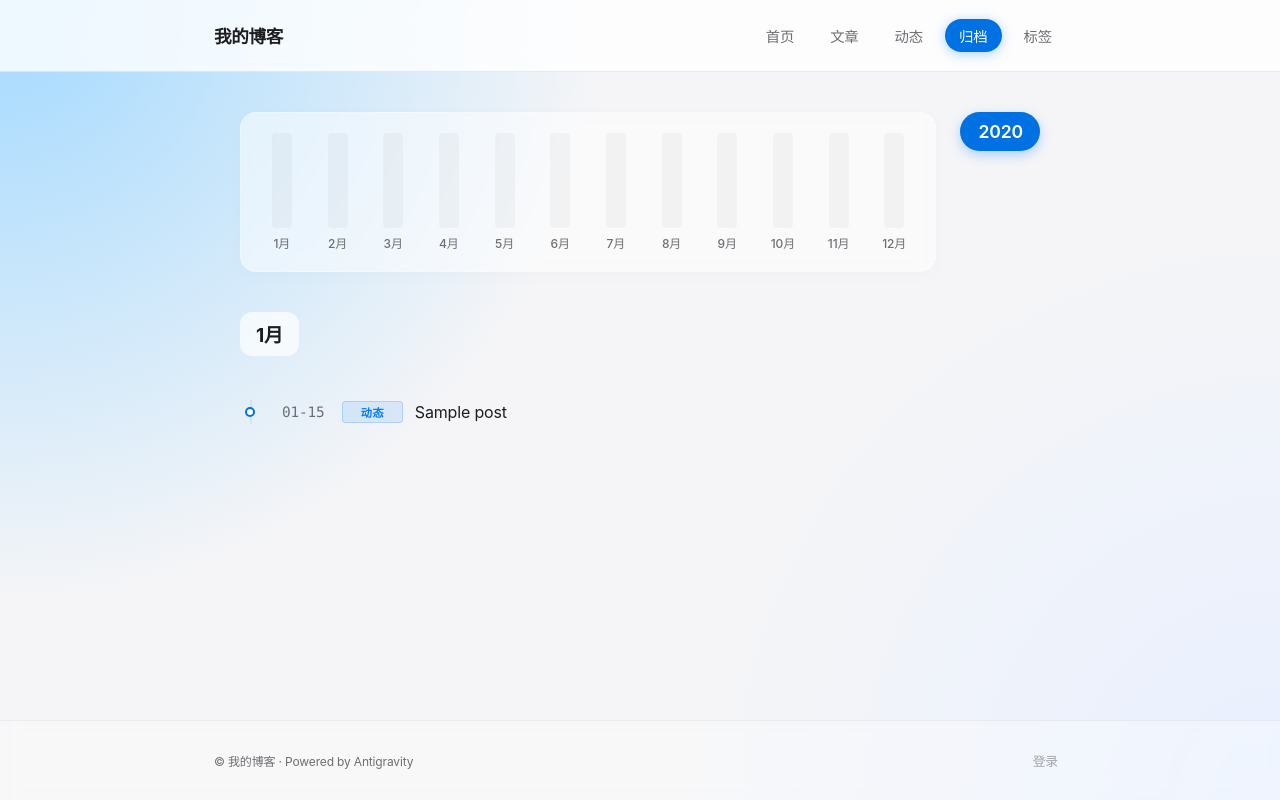
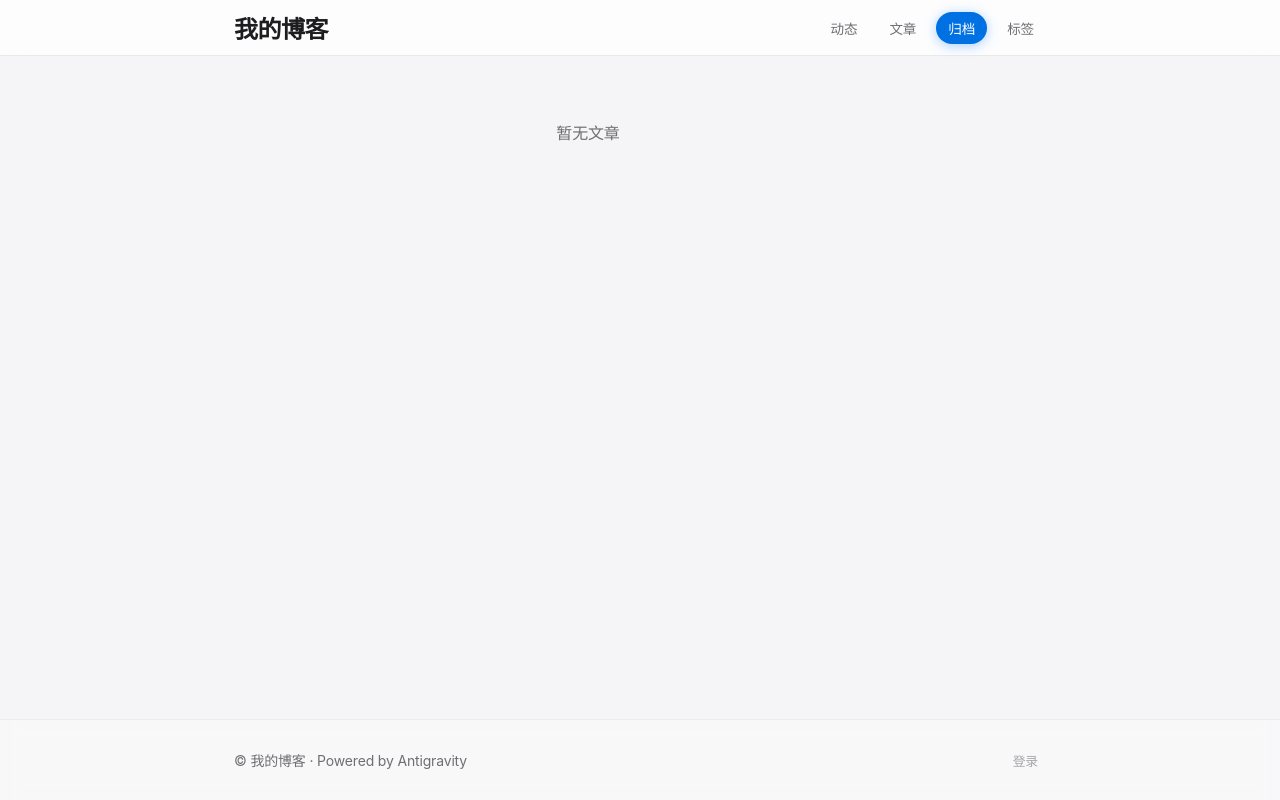
Before and after one commit to hunya-ops/hunya-blog, a Flask app: page /archive in a window 1280 px wide. Run offline with Flask 3, Linux system fonts and the light colour scheme; tables that the repository leaves empty hold one stand-in row (values such as "Sample post"); some libraries are stand-ins or nearby versions.

Commit message:
Refine typography, stacked layout, and visual polish

```diff
--- a/app/routes/main.py
+++ b/app/routes/main.py
@@ -8,9 +8,10 @@
 
 @main_bp.route('/')
 def index():
+    """Homepage now shows Uncut (Dynamic) posts only"""
     page = request.args.get('page', 1, type=int)
-    posts = Post.get_published_posts().paginate(page=page, per_page=current_app.config['POSTS_PER_PAGE'])
-    return render_template('index.html', posts=posts)
+    posts = Post.get_published_posts(post_type='uncut').paginate(page=page, per_page=current_app.config['POSTS_PER_PAGE'])
+    return render_template('index.html', posts=posts, page_title='动态')
 
 
 @main_bp.route('/pulp')
@@ -23,10 +24,8 @@
 
 @main_bp.route('/uncut')
 def feeds():
-    """Uncut feeds only"""
-    page = request.args.get('page', 1, type=int)
-    posts = Post.get_published_posts(post_type='uncut').paginate(page=page, per_page=current_app.config['POSTS_PER_PAGE'])
-    return render_template('index.html', posts=posts, page_title='动态')
+    """Redirect old /uncut to homepage"""
+    return redirect(url_for('main.index'))
 
 
 @main_bp.route('/pulp/<short_id>', endpoint='pulp_detail')
@@ -96,8 +95,8 @@
 
 @main_bp.route('/archive')
 def archive():
-    # 1. Get all distinct years from DB for the sidebar
-    years_query = db.session.query(extract('year', Post.created_at)).filter_by(is_published=True).distinct().all()
+    # 1. Get all distinct years from DB for the sidebar (Articles/Pulp only)
+    years_query = db.session.query(extract('year', Post.created_at)).filter_by(is_published=True, post_type='pulp').distinct().all()
     all_years = sorted([int(y[0]) for y in years_query], reverse=True)
 
     # 2. Determine which year to show
@@ -108,10 +107,11 @@
     if not current_year:
         return render_template('archive.html', years_data={}, sorted_years=[], current_year=None)
 
-    # 3. Fetch posts ONLY for the current_year
+    # 3. Fetch posts ONLY for the current_year (Articles/Pulp only)
     posts = Post.query.filter(
         extract('year', Post.created_at) == current_year,
-        Post.is_published == True
+        Post.is_published == True,
+        Post.post_type == 'pulp'
     ).order_by(Post.created_at.desc()).all()
 
     # 4. Process data
@@ -132,9 +132,8 @@
     stats = []
     for m in range(1, 13):
         month_posts = years_data[current_year]['months'][m]
-        uncut_count = sum(1 for p in month_posts if p.post_type == 'uncut')
-        pulp_count = sum(1 for p in month_posts if p.post_type == 'pulp')
-        stats.append({'short': uncut_count, 'long': pulp_count, 'total': uncut_count + pulp_count})
+        pulp_count = len(month_posts) # Only pulp posts are fetched
+        stats.append({'short': 0, 'long': pulp_count, 'total': pulp_count})
     years_data[current_year]['stats'] = stats
 
     return render_template('archive.html',
--- a/app/static/css/style.css
+++ b/app/static/css/style.css
@@ -19,23 +19,23 @@
     --border-light: rgba(255, 255, 255, 0.5);
 
     /* Glass Effect Variables */
-    --glass-bg: rgba(255, 255, 255, 0.75);
-    --glass-border: rgba(255, 255, 255, 0.4);
-    --glass-shadow: 0 4px 24px rgba(0, 0, 0, 0.04);
-    --glass-shadow-hover: 0 12px 48px rgba(0, 0, 0, 0.08);
-    --blur-amount: 30px;
+    --glass-bg: rgba(255, 255, 255, 0.85);
+    --glass-border: rgba(255, 255, 255, 0.2);
+    --glass-shadow: 0 4px 20px rgba(0, 0, 0, 0.03);
+    --glass-shadow-hover: 0 8px 30px rgba(0, 0, 0, 0.06);
+    --blur-amount: 20px;
 
     /* Layout & Radius */
-    --container-width: 900px;
-    --radius-sm: 8px;
-    --radius-md: 14px;
-    --radius-lg: 20px;
+    --container-width: 860px;
+    --radius-sm: 6px;
+    --radius-md: 12px;
+    --radius-lg: 18px;
     --radius-pill: 99px;
-    --header-height: 72px;
+    --header-height: 56px;
 
     /* Shadows */
-    --shadow-sm: 0 2px 8px rgba(0, 0, 0, 0.04);
-    --shadow-md: 0 8px 32px rgba(0, 0, 0, 0.06);
+    --shadow-sm: 0 1px 3px rgba(0, 0, 0, 0.05);
+    --shadow-md: 0 4px 12px rgba(0, 0, 0, 0.05);
 }
 
 html {
@@ -47,14 +47,7 @@
 
 body {
     color: var(--text);
-    /* Mesh Gradient Background */
-    background: radial-gradient(at 0% 0%, hsla(253, 16%, 7%, 1) 0, transparent 50%),
-        radial-gradient(at 50% 0%, hsla(225, 39%, 30%, 1) 0, transparent 50%),
-        radial-gradient(at 100% 0%, hsla(339, 49%, 30%, 1) 0, transparent 50%);
-    background:
-        radial-gradient(circle at top left, #a2d9ff, transparent 40%),
-        radial-gradient(circle at bottom right, #e8f0ff, transparent 40%),
-        #f5f5f7;
+    background: #f5f5f7;
     background-attachment: fixed;
     min-height: 100vh;
     display: flex;
@@ -119,7 +112,7 @@
 }
 
 .site-header .site-title {
-    font-size: 1.1rem;
+    font-size: 1.5rem;
     font-weight: 600;
     color: var(--text);
     letter-spacing: -0.02em;
@@ -134,9 +127,9 @@
 .site-header nav ul a {
     display: block;
     color: var(--text-secondary);
-    font-size: 0.9rem;
+    font-size: 0.85rem;
     font-weight: 500;
-    padding: 6px 14px;
+    padding: 6px 12px;
     border-radius: 99px;
     transition: all 0.2s;
     background: transparent;
@@ -187,52 +180,10 @@
     transform: translateY(-9px) rotate(-45deg);
 }
 
-/* Responsive Header */
-@media (max-width: 768px) {
-    .site-header {
-        height: 60px;
-    }
-
-    .mobile-toggle {
-        display: flex;
-    }
-
-    .nav-links {
-        position: fixed;
-        top: 0;
-        right: -100%;
-        width: 70%;
-        height: 100vh;
-        background: rgba(255, 255, 255, 0.95);
-        backdrop-filter: blur(20px);
-        -webkit-backdrop-filter: blur(20px);
-        flex-direction: column;
-        padding: 80px 40px;
-        transition: right 0.3s ease;
-        box-shadow: -10px 0 30px rgba(0, 0, 0, 0.05);
-    }
-
-    .nav-links.active {
-        right: 0;
-    }
-
-    .site-header nav ul {
-        flex-direction: column;
-        gap: 20px;
-    }
-
-    .site-header nav ul a {
-        font-size: 1.1rem;
-        padding: 10px 20px;
-        text-align: center;
-        width: 100%;
-    }
-}
-
 /* ========== Main Content ========== */
 main.container {
     flex: 1;
-    padding-top: 40px;
+    padding-top: 24px;
 }
 
 /* Flash Messages */
@@ -863,32 +836,10 @@
     box-shadow: 0 2px 8px rgba(0, 0, 0, 0.05);
 }
 
-/* ========== Admin Dashboard ========== */
-.posts-table {
-    background: transparent;
-}
-
-.posts-table tr {
-    background: rgba(255, 255, 255, 0.4);
-    margin-bottom: 8px;
-    display: table-row;
-    backdrop-filter: blur(10px);
-}
-
-.posts-table td,
-.posts-table th {
-    border-bottom: 1px solid rgba(0, 0, 0, 0.05);
-    padding: 16px;
-}
-
-.posts-table tr:hover {
-    background: rgba(255, 255, 255, 0.7);
-}
-
 /* ========== Archive ========== */
 .archive-container {
     padding: 0 0 40px;
-    max-width: 800px;
+    max-width: 100%;
     margin: 0 auto;
 }
 
@@ -1087,6 +1038,83 @@
     }
 }
 
+/* Archive List */
+.archive-list {
+    list-style: none !important;
+    padding: 0;
+    margin: 8px 0 0 10px;
+    position: relative;
+    border-left: 2px solid rgba(0, 0, 0, 0.05);
+    padding-left: 30px;
+}
+
+.archive-list li {
+    position: relative;
+    margin-bottom: 12px;
+    padding-left: 0;
+    display: flex;
+    align-items: center;
+    gap: 8px;
+}
+
+.archive-list li::before {
+    content: '';
+    position: absolute;
+    left: -37px;
+    top: 50%;
+    transform: translateY(-50%);
+    width: 10px;
+    height: 10px;
+    background: #fff;
+    border: 2px solid var(--primary);
+    border-radius: 50%;
+    transition: all 0.2s;
+    z-index: 2;
+}
+
+.archive-list li:hover::before {
+    background: var(--primary);
+    transform: translateY(-50%) scale(1.4);
+    box-shadow: 0 0 0 4px rgba(0, 122, 255, 0.1);
+}
+
+.archive-list time {
+    font-family: "SF Mono", "Menlo", monospace;
+    color: var(--text-secondary);
+    font-size: 0.9rem;
+    min-width: 48px;
+    flex-shrink: 0;
+}
+
+.archive-list a {
+    color: var(--text);
+    font-size: 1rem;
+    line-height: 1.5;
+    text-decoration: none;
+    flex: 1;
+    white-space: nowrap;
+    overflow: hidden;
+    text-overflow: ellipsis;
+    min-width: 0;
+}
+
+.archive-list a:hover {
+    color: var(--primary);
+}
+
+.archive-month h2 {
+    font-size: 1.2rem;
+    padding: 8px 16px;
+    background: rgba(255, 255, 255, 0.7);
+    margin: 0 0 8px 0;
+    backdrop-filter: blur(10px);
+    -webkit-backdrop-filter: blur(10px);
+    border-radius: 12px;
+    display: inline-block;
+    position: sticky;
+    top: 80px;
+}
+
 /* Chart */
 .year-chart {
     height: 160px;
@@ -1160,6 +1188,7 @@
     font-size: 0.75rem;
     color: var(--text-secondary);
     font-weight: 500;
+    white-space: nowrap;
 }
 
 /* Tooltip (CSS only simpler approach) */
@@ -1191,100 +1220,6 @@
     /* Replaced by tooltip */
 }
 
-/* Archive List Fixes */
-.archive-list {
-    margin-top: 20px;
-}
-
-/* Timeline Overrides */
-/* Timeline Overrides */
-/* Timeline Overrides */
-.year-section {
-    position: relative;
-    /* Removed border-left from here */
-}
-
-.archive-month h2 {
-    font-size: 1.2rem;
-    top: 80px;
-    padding: 8px 16px;
-    background: rgba(255, 255, 255, 0.7);
-    margin-left: 0;
-    margin-bottom: 24px;
-    backdrop-filter: blur(10px);
-    -webkit-backdrop-filter: blur(10px);
-    border-radius: 12px;
-    display: inline-block;
-}
-
-.archive-list {
-    list-style: none !important;
-    padding: 0;
-    margin: 0;
-    position: relative;
-    border-left: 2px solid rgba(0, 0, 0, 0.05);
-    /* Restore line here */
-    margin-left: 10px;
-    padding-left: 30px;
-    margin-top: 20px;
-}
-
-/* Archive List Item */
-.archive-list li {
-    position: relative;
-    margin-bottom: 24px;
-    padding-left: 0;
-    display: flex;
-    align-items: center;
-    gap: 12px;
-}
-
-.archive-list li::before {
-    content: '';
-    position: absolute;
-    left: -37px;
-    /* Adjusted dot position */
-    top: 50%;
-    transform: translateY(-50%);
-    width: 10px;
-    height: 10px;
-    background: #fff;
-    border: 2px solid var(--primary);
-    border-radius: 50%;
-    transition: all 0.2s;
-    z-index: 2;
-}
-
-.archive-list li:hover::before {
-    background: var(--primary);
-    transform: translateY(-50%) scale(1.4);
-    box-shadow: 0 0 0 4px rgba(0, 122, 255, 0.1);
-}
-
-.archive-list time {
-    font-family: "SF Mono", "Menlo", monospace;
-    color: var(--text-secondary);
-    font-size: 0.9rem;
-    min-width: 48px;
-    flex-shrink: 0;
-}
-
-.archive-list a {
-    color: var(--text);
-    font-size: 1rem;
-    line-height: 1.5;
-    text-decoration: none;
-    flex: 1;
-    white-space: nowrap;
-    overflow: hidden;
-    text-overflow: ellipsis;
-    min-width: 0;
-}
-
-.archive-list a:hover {
-    color: var(--primary);
-}
-
 .post-type-tag {
     font-size: 0.7rem;
     padding: 2px 4px;
@@ -1334,36 +1269,11 @@
     color: var(--primary);
 }
 
-/* Mobile Responsive */
-@media (max-width: 768px) {
-    .archive-layout {
-        grid-template-columns: 1fr;
-    }
-
-    .archive-sidebar {
-        position: static;
-        margin-bottom: 30px;
-        order: -1;
-    }
-
-    .year-nav {
-        flex-direction: row;
-        overflow-x: auto;
-        padding-bottom: 10px;
-    }
-
-    .year-nav li {
-        white-space: nowrap;
-        text-align: center;
-    }
-}
-
-/* ========== Footer ========== */
 /* ========== Footer ========== */
 footer {
     margin-top: 40px;
     padding: 30px 0;
-    font-size: 0.9rem;
+    font-size: 1.05rem;
     color: var(--text-secondary);
     border-top: 1px solid rgba(0, 0, 0, 0.05);
     background: rgba(255, 255, 255, 0.3);
--- a/app/templates/base.html
+++ b/app/templates/base.html
@@ -28,11 +28,10 @@
                 <div class="nav-links" id="navLinks">
                     <ul>
                         <li><a href="{{ url_for('main.index') }}"
-                                class="{{ 'active' if request.endpoint == 'main.index' else '' }}">首页</a></li>
+                                class="{{ 'active' if request.endpoint in ['main.index', 'main.feeds'] else '' }}">动态</a>
+                        </li>
                         <li><a href="{{ url_for('main.articles') }}"
                                 class="{{ 'active' if request.endpoint == 'main.articles' else '' }}">文章</a></li>
-                        <li><a href="{{ url_for('main.feeds') }}"
-                                class="{{ 'active' if request.endpoint == 'main.feeds' else '' }}">动态</a></li>
                         <li><a href="{{ url_for('main.archive') }}"
                                 class="{{ 'active' if request.endpoint == 'main.archive' else '' }}">归档</a></li>
                         <li><a href="{{ url_for('main.all_tags') }}"
```
Also changed, not shown: other parts of app/static/css/style.css (+120 -142 lines), app/templates/index.html (+19 -13 lines).
